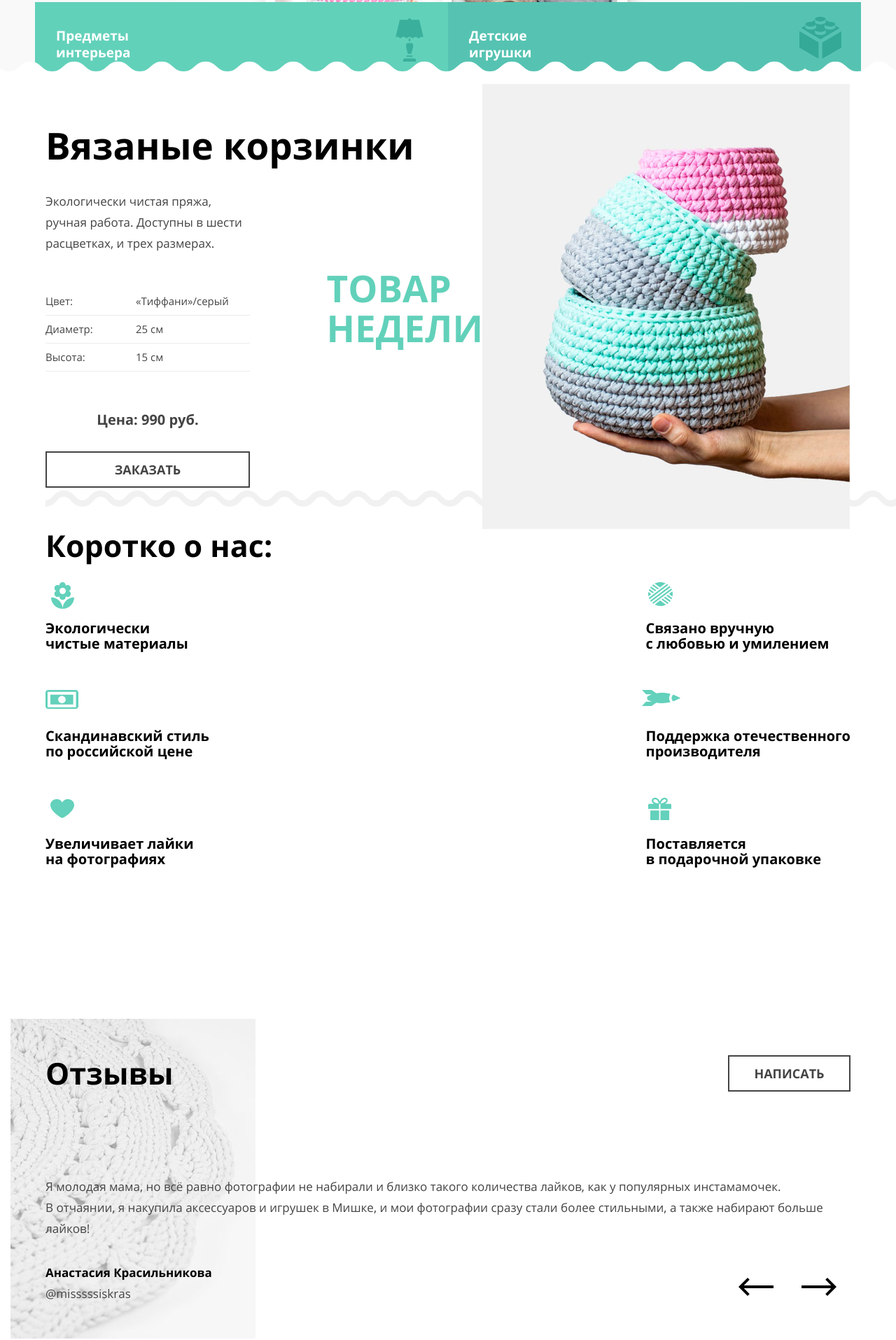
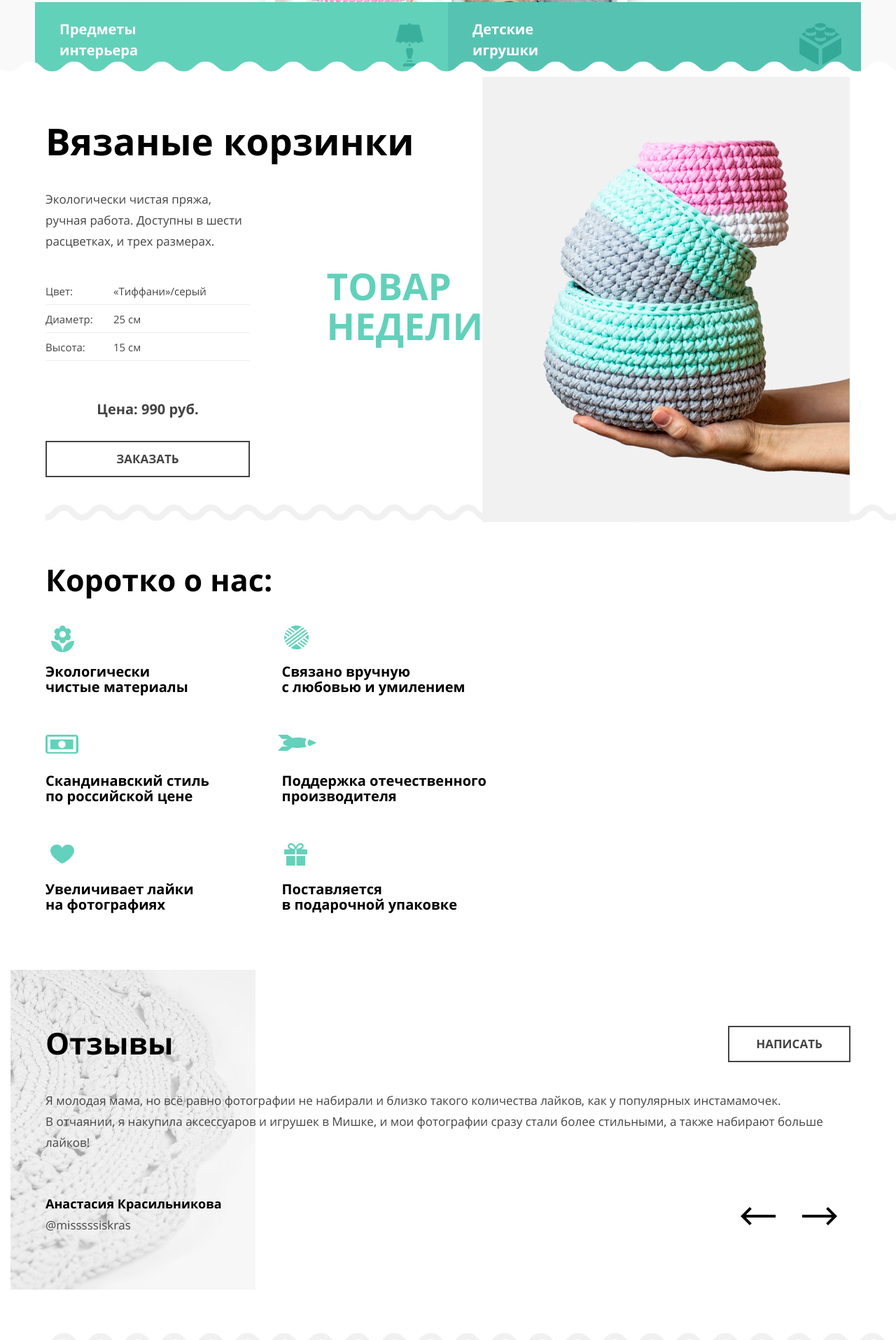
Before and after one commit to hoblex/1605777-mishka-21, a website: page source/index.html in a window 1280 px wide. Shown: the part 713-2628 px from the top of the page at 70% size. Drawn offline with nearby package versions, Linux system fonts and the light colour scheme; files that its build step writes are made by us from their sources.

Commit message:
сделена стилизация раздела отзывов

```diff
--- a/source/index.html
+++ b/source/index.html
@@ -75,7 +75,7 @@
         <img src="img/triple-set-mobile.png" alt="Вязаные корзинки">
       </picture>
       <span class="product-main__price">Цена: 990 руб.</span>
-      <a class="regular-button product-main__order-link">Заказать</a>
+      <a class="product-main__order-link">Заказать</a>
     </div>
   </section>
   <article  class="container desc-main">
@@ -90,6 +90,7 @@
     </ul>
   </article>
   <section  class="container reviews">
+    <div class="reviews__container">
       <h2 class="reviews__header common-header">Отзывы</h2>
       <div class="reviews__slider slider">
         <div class="reviews__item slider__item">
@@ -126,6 +127,7 @@
         </div>
       </div>
       <a class="regular-button reviews__feedback-button">Написать</a>
+    </div>
   </section>
   <section class="contacts">
     <div class="container contacts__container">
--- a/source/sass/blocks/desc-main.scss
+++ b/source/sass/blocks/desc-main.scss
@@ -6,7 +6,7 @@
   margin-bottom: 62px;
 
   @media (min-width: $tablet-width) {
-    height: 639px;
+    height: 520px;
   }
 }
 
@@ -16,14 +16,16 @@
   @media (min-width: $tablet-width) {
     font-size: 43px;
     line-height: 50px;
+    margin-bottom: 95px;
   }
 }
 
 .desc-main__list {
-  @include list-drop-style;
   display: flex;
   flex-direction: column;
   justify-content: space-between;
+
+  @include list-drop-style;
 }
 
 @media (min-width: $tablet-width) {
@@ -31,7 +33,8 @@
     flex-wrap: wrap;
     justify-content: space-between;
     align-content: space-between;
-    height: 352px;
+    width: 630px;
+    height: 355px;
     box-sizing: border-box;
   }
 }
--- a/source/sass/blocks/features-list.scss
+++ b/source/sass/blocks/features-list.scss
@@ -32,14 +32,16 @@
     align-items: center;
 
     @media (min-width: $tablet-width) {
-      height: 119px;
+      height: 107px;
+      font-size: 20px;
+      line-height: 30px;
+      padding: 0 35px;
     }
 
     &::after {
       content: "";
       position: absolute;
       background-repeat: no-repeat;
-      right: 30px;
     }
   }
 
@@ -52,6 +54,10 @@
       top: 23px;
       right: 35px;
       background-image: url("../img/interior.svg");
+
+      @media (min-width: $tablet-width) {
+        top: 30px;
+      }
     }
 
     &:hover {
@@ -72,6 +78,10 @@
       top: 21px;
       right: 28px;
       background-image: url("../img/toy.svg");
+
+      @media (min-width: $tablet-width) {
+        top: 30px;
+      }
     }
 
     &:hover {
--- a/source/sass/blocks/features.scss
+++ b/source/sass/blocks/features.scss
@@ -9,6 +9,7 @@
   margin-bottom: 29px;
   box-sizing: border-box;
   padding-top: 68px;
+  border-top: 1px solid $outline-light-color;
 
   @media (min-width: $tablet-width) {
     height: 746px;
@@ -16,17 +17,17 @@
     background-size: 100%;
     background-image: url("../img/hero-tablet.png");
     background-color: $style-color-additional2-10;
-    //padding-top: 155px;
     padding: 155px 50px 0 50px;
     display: flex;
     flex-direction: column;
     justify-content: space-between;
     position: relative;
+    margin-bottom: 19px;
 
     &::after {
       content: "";
       position: absolute;
-      bottom: 0;
+      bottom: -12px;
       left: 0;
       height: 24px;
       width: 100%;
@@ -65,5 +66,6 @@
     font-size: 43px;
     line-height: 50px;
     width: 668px;
+    height: auto;
   }
 }
--- a/source/sass/blocks/footer-main.scss
+++ b/source/sass/blocks/footer-main.scss
@@ -9,6 +9,7 @@
     display: flex;
     justify-content: space-between;
     align-items: center;
+    height: 143px;
   }
 }
 
--- a/source/sass/blocks/header-nav.scss
+++ b/source/sass/blocks/header-nav.scss
@@ -190,6 +190,10 @@
   position: absolute;
   left: 30px;
   transform: translate(0 50%);
+
+  @media (min-width: $tablet-width) {
+    left: 20px;
+  }
 }
 
 .header-nav__cart-wrapper {
@@ -213,6 +217,7 @@
     display: inline-block;
     vertical-align: middle;
     margin-left: auto;
+    font-size: 15px;
     order: 20;
   }
 }
--- a/source/sass/blocks/main-list.scss
+++ b/source/sass/blocks/main-list.scss
@@ -9,7 +9,7 @@
     min-width: 0;
     justify-content: space-between;
     align-items: center;
-    height: 79px;
+    height: 69px;
   }
 }
 
@@ -29,6 +29,11 @@
     min-width: 0;
     border: none;
     align-self: center;
+
+    &:nth-child(1),
+    &:nth-child(2) {
+      font-size: 15px;
+    }
   }
 
   @media (max-width: $desktop-width) {
--- a/source/sass/blocks/product-main.scss
+++ b/source/sass/blocks/product-main.scss
@@ -9,9 +9,10 @@
   @include block-underline;
 
   @media (min-width: $tablet-width) {
-    height: 573px;
+    max-height: 603px;
     min-width: 668px;
     padding: 0 50px;
+    margin-bottom: 60px;
   }
 }
 
@@ -39,12 +40,14 @@
     font-size: 43px;
     line-height: 50px;
     width: 292px;
-    margin-bottom: 37px;
+    margin-bottom: 33px;
+    height: 60px;
   }
 
   @media (min-width: $desktop-width) {
     font-size: 53px;
     line-height: 57px;
+    margin-bottom: 37px;
   }
 }
 
@@ -62,11 +65,12 @@
     text-align: center;
     display: inline-block;
     vertical-align: middle;
-    height: 50px;
-    margin-bottom: 60px;
+    //height: 50px;
+    margin-bottom: 45px;
     order: 10;
     margin-left: auto;
     margin-right: 13px;
+    height: 50px;
   }
 
   @media (min-width: $desktop-width) {
@@ -87,7 +91,8 @@
     width: 292px;
     display: inline-block;
     vertical-align: middle;
-    margin: 0 0 48px 0;
+    margin: 0 0 26px 0;
+    height: 100px;
   }
 }
 
@@ -151,7 +156,7 @@
   display: grid;
   margin: 0 0 28px 0;
   grid-template-rows: 40px 40px 40px;
-  grid-template-columns: 1fr 1fr;
+  grid-template-columns: auto 1fr;
   grid-column-gap: 0;
   min-width: 260px;
 
@@ -168,6 +173,10 @@
   display: flex;
   align-items: center;
   height: 39px;
+
+  @media (min-width: $tablet-width) {
+    width: 95px;
+  }
 }
 
 .product-main__table-desc {
@@ -180,11 +189,24 @@
 }
 
 .product-main__order-link {
-  margin: 0 auto;
+  display: flex;
+  flex-direction: column;
+  min-width: 260px;
+  max-width: 292px;
+  height: 52px;
+  padding: 0;
+  justify-content: center;
+  align-items: center;
+  text-transform: uppercase;
+  font-family: inherit;
+  font-weight: bold;
+  font-size: 18px;
+  line-height: 20px;
+  cursor: pointer;
+  outline: 2px solid $primary-color;
+  outline-offset: -2px;
 
   @media (min-width: $tablet-width) {
-    display: inline-block;
-    vertical-align: middle;
-    margin: 0;
+    font-size: 17px;
   }
 }
--- a/source/sass/blocks/reviews.scss
+++ b/source/sass/blocks/reviews.scss
@@ -1,21 +1,30 @@
 .reviews {
-  display: flex;
-  flex-direction: column;
-  min-width: 260px;
-  position: relative;
   height: 629px;
   margin-bottom: 36px;
-
-  @include block-underline;
+  position: relative;
+  min-width: 260px;
 
   @media (min-width: $tablet-width) {
     height: 542px;
     background-image: url("../img/review.jpg");
     background-repeat: no-repeat;
+    display: flex;
+    align-items: center;
+  }
+}
+
+.reviews__container {
+  display: flex;
+  flex-direction: column;
+
+  @include block-underline;
+
+  @media (min-width: $tablet-width) {
+    height: 383px;
     flex-direction: row;
     flex-wrap: wrap;
     justify-content: space-between;
-    align-items: center;
+    margin: auto;
   }
 }
 
@@ -26,6 +35,7 @@
   @media (min-width: $tablet-width) {
     font-size: 43px;
     line-height: 50px;
+    height: 50px;
   }
 }
 
@@ -43,6 +53,8 @@
   @media (min-width: $tablet-width) {
     font-size: 17px;
     line-height: 30px;
+    margin-top: 0;
+    margin-bottom: 60px;
   }
 }
 
@@ -52,11 +64,24 @@
   font-weight: bold;
   max-width: 260px;
   margin-bottom: 30px;
+  line-height: 24px;
+
+  @media (min-width: $tablet-width) {
+    font-size: 18px;
+    height: 55px;
+    display: flex;
+    flex-direction: column;
+    justify-content: space-between;
+  }
 }
 
 .reviews__author-nick {
   font-weight: normal;
   color: $primary-color;
+
+  @media (min-width: $tablet-width) {
+    font-size: 17px;
+  }
 }
 
 .reviews__nav {
@@ -82,5 +107,6 @@
     max-width: 175px;
     min-width: 175px;
     margin: 0;
+    font-size: 17px;
   }
 }
--- a/source/sass/blocks/slider-nav.scss
+++ b/source/sass/blocks/slider-nav.scss
@@ -4,7 +4,7 @@
   margin-bottom: 38px;
 
   @media (min-width: $tablet-width) {
-    width: 180px;
+    width: 176px;
     margin-bottom: 0;
   }
 }
--- a/source/sass/blocks/slider.scss
+++ b/source/sass/blocks/slider.scss
@@ -1,6 +1,10 @@
 .slider {
   display: block;
   min-width: 260px;
+
+  @media (min-width: $tablet-width) {
+    height: 250px;
+  }
 }
 
 .slider__item {
```
Lines whose indentation alone changed are shown as unchanged.
